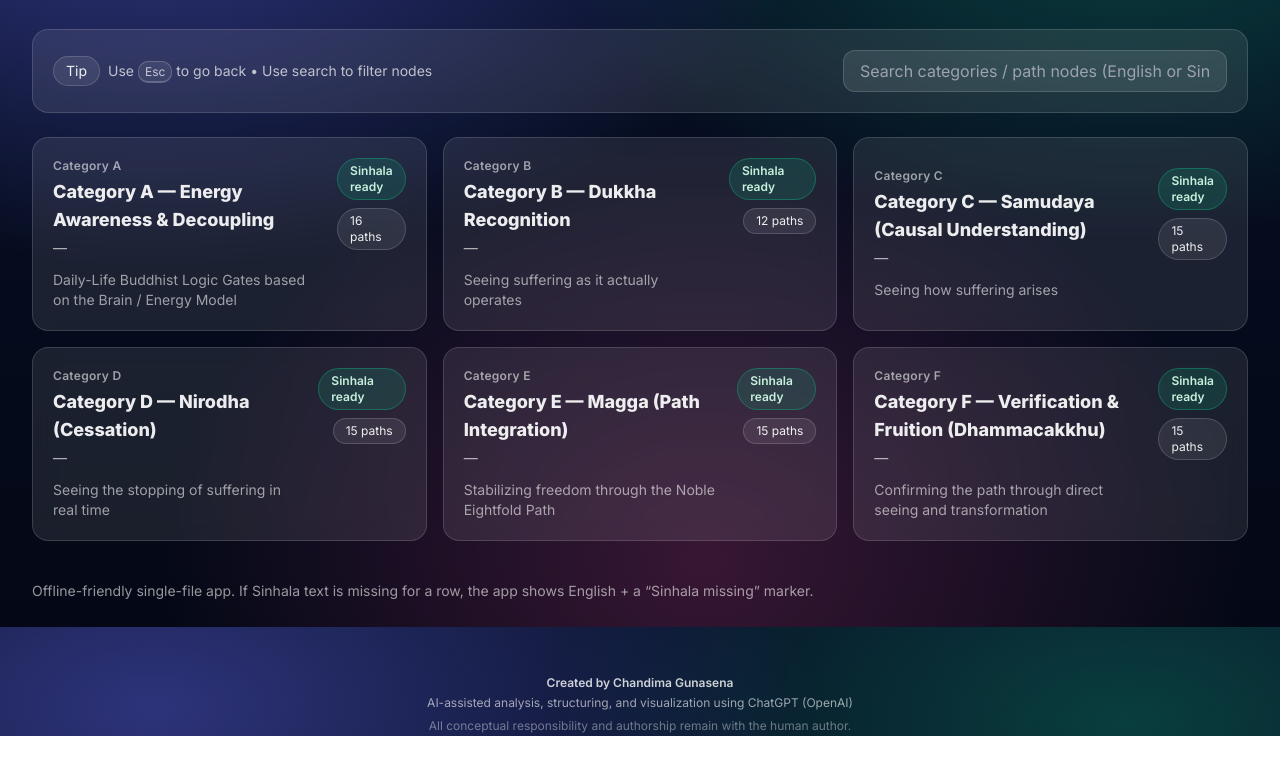
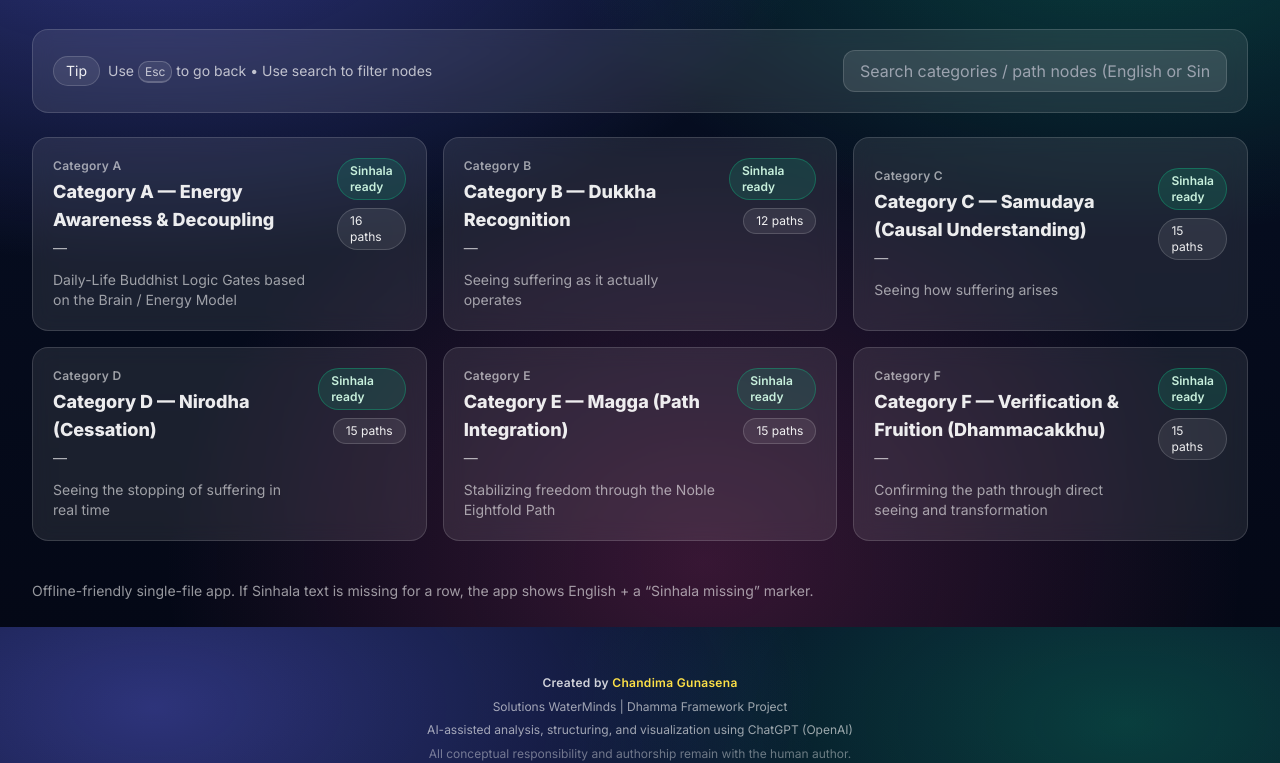
Before and after one commit to Chandima810/dhamma, a plain HTML site: page index.html in a window 1280 px wide. Shown: the part 173-936 px from the top of the page. Before the commit the page ends 909 px from the top, so only its background shows below. Drawn offline with nearby package versions, Linux system fonts and the light colour scheme.

Commit message:
Update footer with author and project details
Footer changed

```diff
--- a/index.html
+++ b/index.html
@@ -418,15 +418,29 @@
 </script>
 
 <footer class="mt-10 text-xs text-white/60 text-center leading-relaxed">
-  <div class="font-semibold text-white/80">
-    Created by Chandima Gunasena
+
+  <div class="font-semibold text-white/80 tracking-wide">
+    Created by
+    <a href="https://chandima810.github.io/serendibdigital/#/about"
+       target="_blank"
+       rel="noopener noreferrer"
+       class="text-yellow-300 hover:text-yellow-400 transition duration-300">
+       Chandima Gunasena
+    </a>
   </div>
-  <div>
+
+  <div class="mt-1">
+    Solutions WaterMinds | Dhamma Framework Project
+  </div>
+
+  <div class="mt-1">
     AI-assisted analysis, structuring, and visualization using ChatGPT (OpenAI)
   </div>
+
   <div class="mt-1 text-white/40">
     All conceptual responsibility and authorship remain with the human author.
   </div>
+
 </footer>
 
 </body>
```
